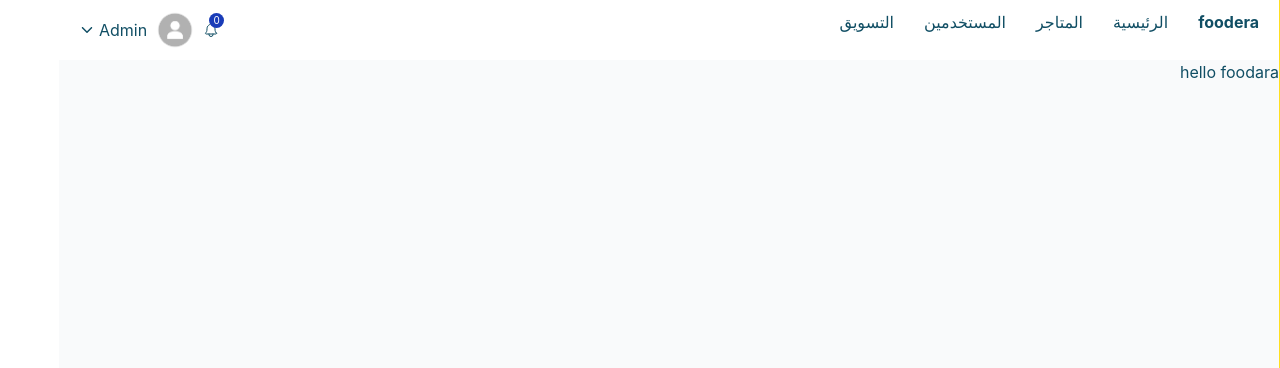
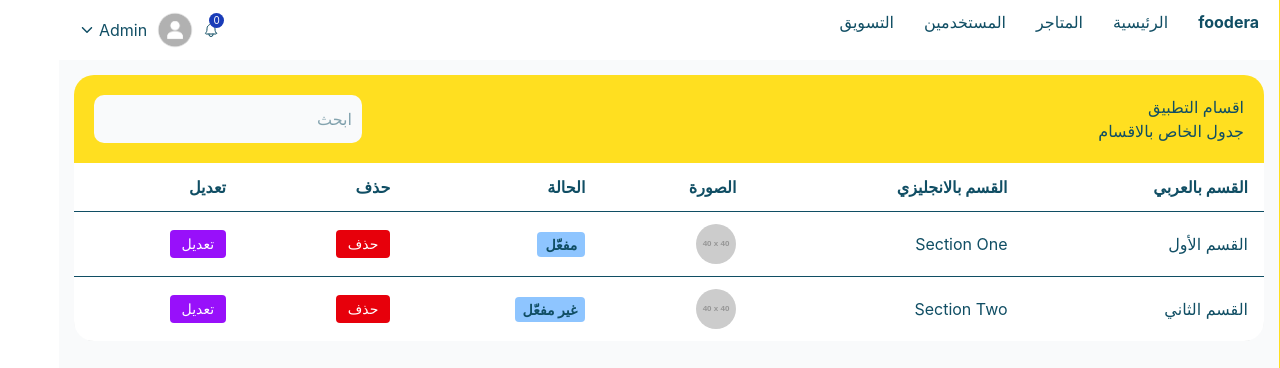
Before and after one commit to MuhammedMostafaSalem/foodera, a React (Vite) app: page / in a window 1280 px wide. Shown: the top 368 px of the page. Built offline with nearby package versions, Linux system fonts and the light colour scheme.

Commit message:
Add Search and Table components

```diff
--- a/src/App.jsx
+++ b/src/App.jsx
@@ -1,3 +1,5 @@
+import Sreach from "./components/Sreach"
+import Table from "./components/Table"
 import Sidebar from "./components/utils/Sidebar"
 
 function App() {
@@ -5,7 +7,10 @@ function App() {
   return (
     <>
       <Sidebar>
-        <div>hello foodara</div>
+        <div className="p-[15px]">
+          <Sreach />
+          <Table />
+        </div>
       </Sidebar>
     </>
   )
```
